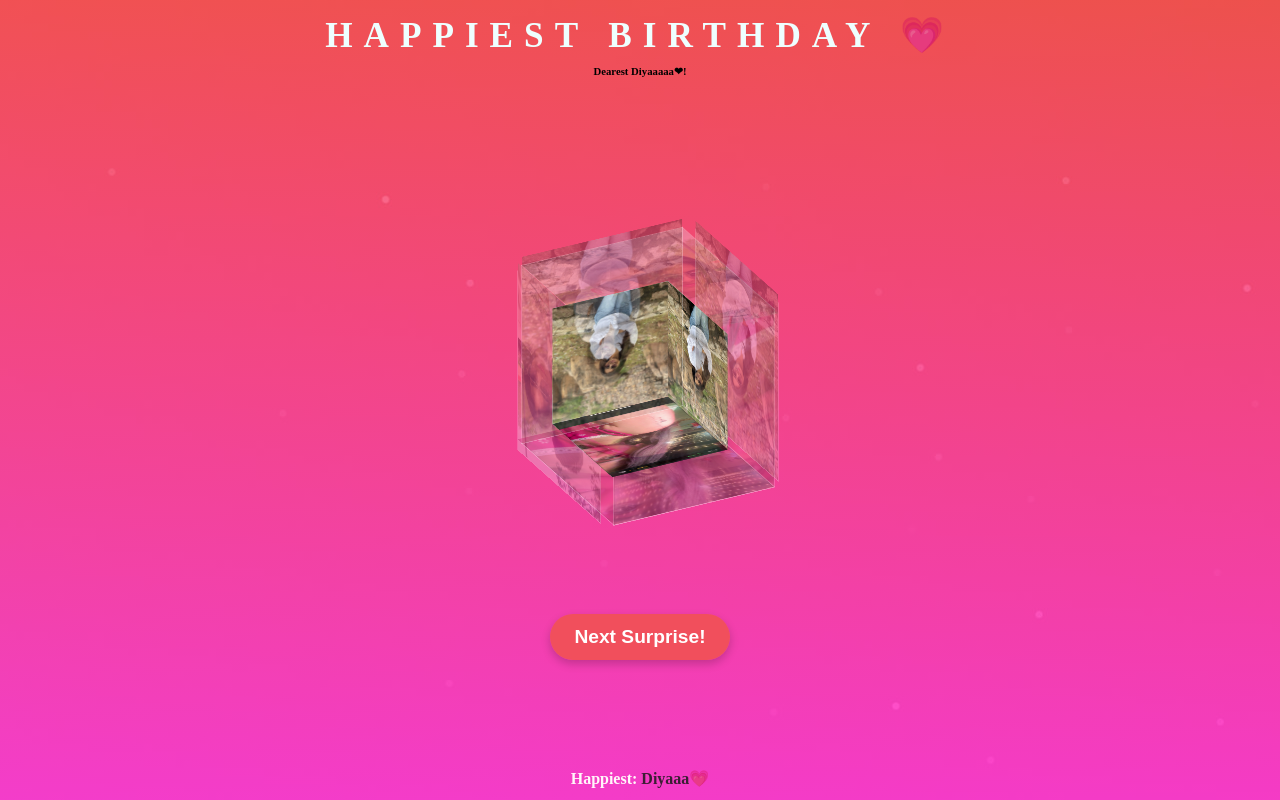
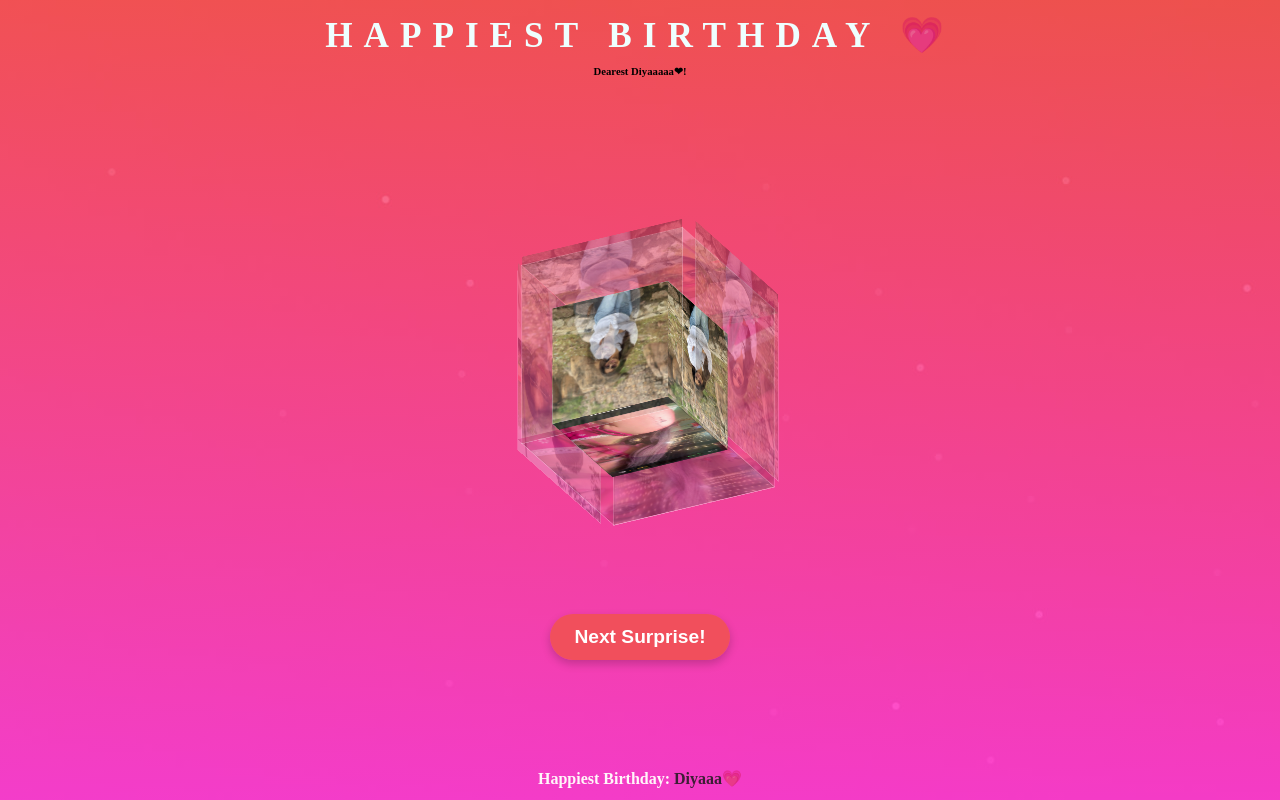
Before and after one commit to mohdhamzaabbasi/MayankOct8, a plain HTML site: page cube/cube.html in a window 1280 px wide. Drawn offline with Linux system fonts and the light colour scheme.

Commit message:
Update cube.html

```diff
--- a/cube/cube.html
+++ b/cube/cube.html
@@ -89,7 +89,7 @@
 
 
 	<div id="copy">
-		<p class="text-center text-white text-sm">Happiest: <a
+		<p class="text-center text-white text-sm">Happiest Birthday: <a
 			href="">Diyaaa💗</a></p>
 	  </div>
 </body>
```
